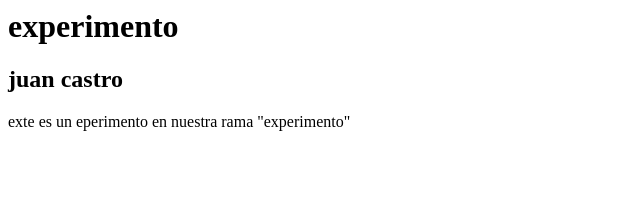
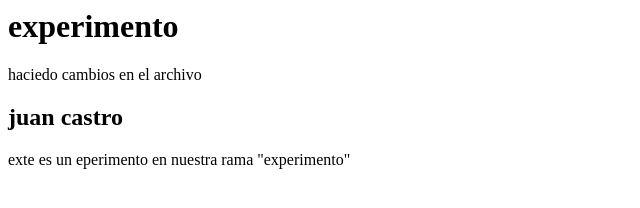
Before and after one commit to JuanDavidCa/curso, a plain HTML site: page index.html in a window 1280 px wide. Shown: the whole page, without its empty margins (0-640 px from the left). Drawn offline with Linux system fonts and the light colour scheme.

Commit message:
agregando parrafo al index

```diff
--- a/index.html
+++ b/index.html
@@ -8,6 +8,7 @@
 <body>
     <header>
         <h1>experimento</h1>
+        <p>haciedo cambios en el archivo</p>
     </header>
     <div class="container">
         <h2>juan castro</h2>
@@ -16,5 +17,6 @@
         <p>exte es un eperimento en nuestra rama "experimento"</p>
     </footer>
 
+
 </body>
 </html>
```
Also changed, not shown: 1 other file.
